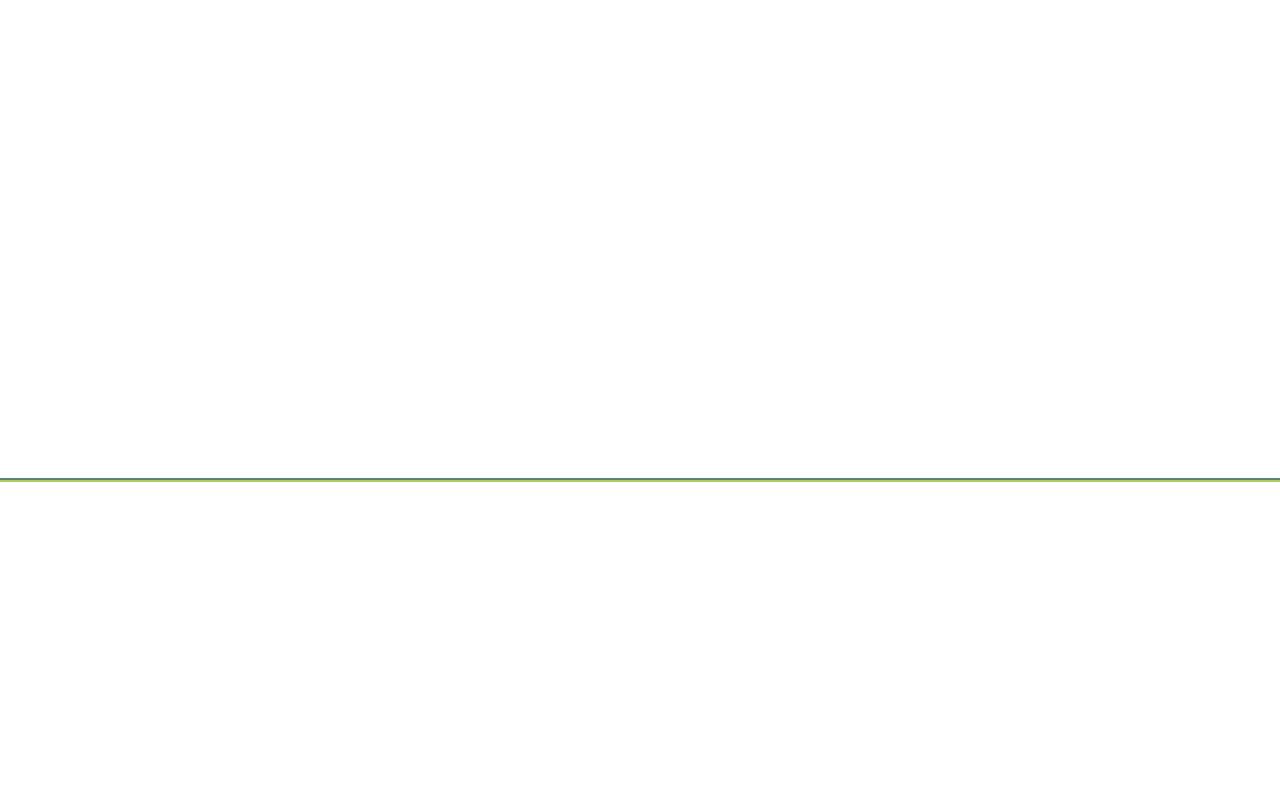
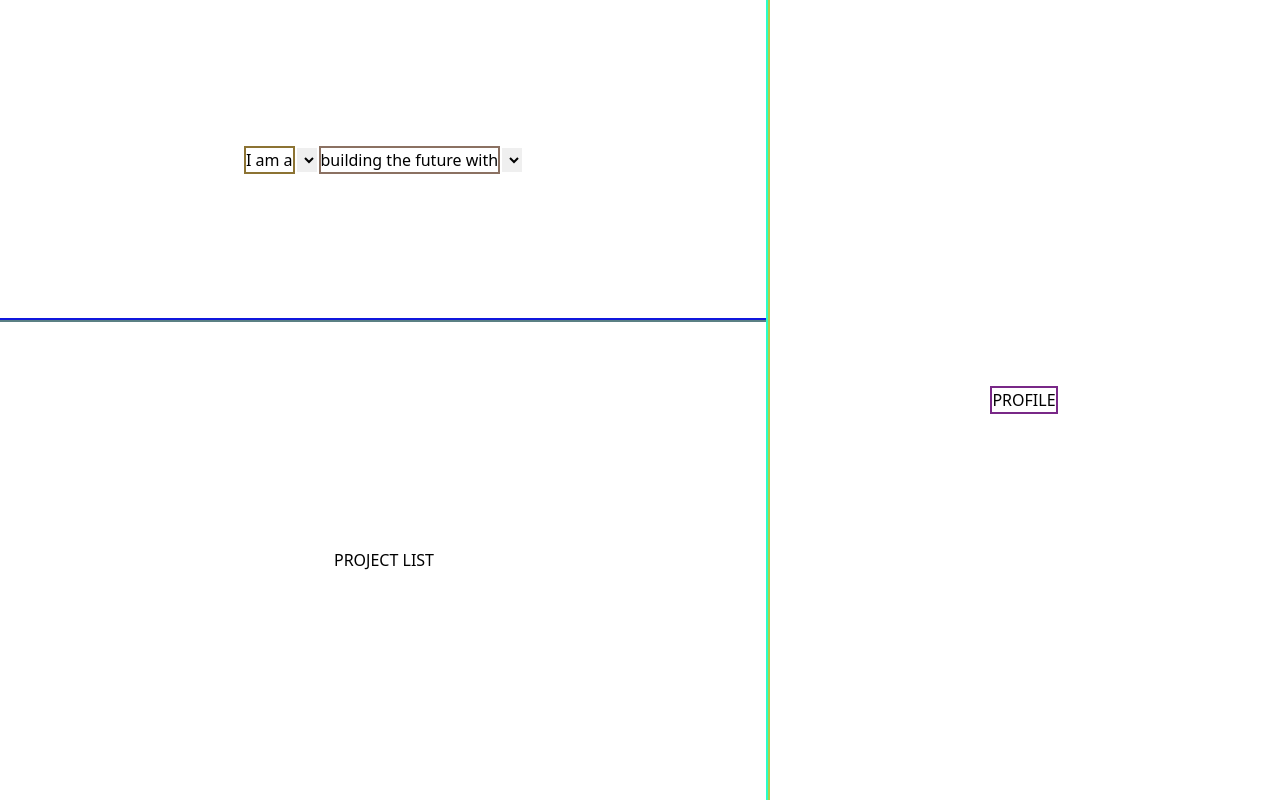
Before and after one commit to braedonwatkins/resume, a SvelteKit app in the folder portfolio/: page /home in a window 1280 px wide. Built offline with nearby package versions, Linux system fonts and the light colour scheme.

Commit message:
Add components back into the home page

```diff
--- /dev/null
+++ b/portfolio/src/lib/Profile.svelte
@@ -0,0 +1,4 @@
+<script>
+</script>
+
+<div>PROFILE</div>
--- /dev/null
+++ b/portfolio/src/lib/ProjectList.svelte
@@ -0,0 +1,3 @@
+<script></script>
+
+<div class="flex flex-[3_1_0%] items-center justify-center">PROJECT LIST</div>
--- /dev/null
+++ b/portfolio/src/lib/Showcase.svelte
@@ -0,0 +1,8 @@
+<script></script>
+
+<div class="flex flex-[2_1_0%] items-center justify-center gap-1">
+	<div>I am a</div>
+	<select></select>
+	<div>building the future with</div>
+	<select></select>
+</div>
--- a/portfolio/src/routes/home/+page.svelte
+++ b/portfolio/src/routes/home/+page.svelte
@@ -1,23 +1,23 @@
 <script>
 	import { onMount } from 'svelte';
 	import { debugOutline } from '../../utils/debugOutline';
-	//  import Showcase from '../components/Showcase.svelte';
-	//  import ProjectList from '../components/ProjectList.svelte';
-	//  import Profile from '../components/Profile.svelte';
+	import Showcase from '$lib/Showcase.svelte';
+	import ProjectList from '$lib/ProjectList.svelte';
+	import Profile from '$lib/Profile.svelte';
 
 	onMount(() => {
 		debugOutline();
 	});
 </script>
 
-<main class="flex flex-col h-screen w-screen">
+<main class="flex justify-between h-screen">
 	<div class="left-main flex flex-[3_1_0%] flex-col justify-center">
-		<!-- <Showcase /> -->
-		<!-- <ProjectList /> -->
+		<Showcase />
+		<ProjectList />
 	</div>
 
 	<div class="right-main flex flex-[2_1_0%] flex-col items-center justify-center">
-		<!-- <Profile /> -->
+		<Profile />
 	</div>
 </main>
 
```
